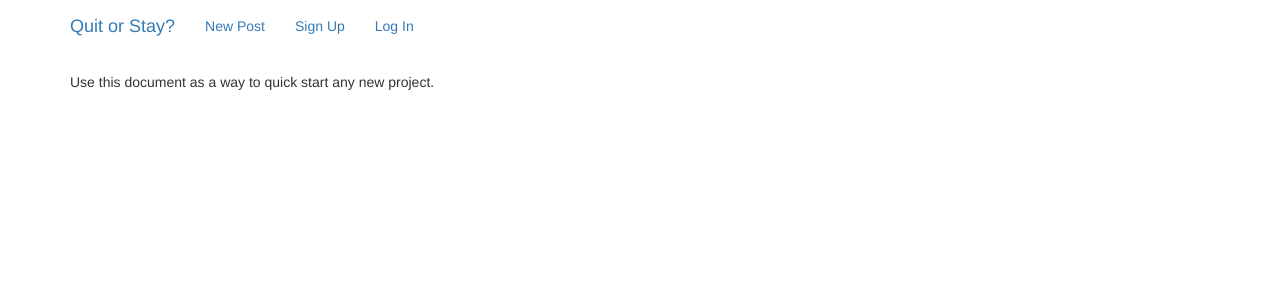
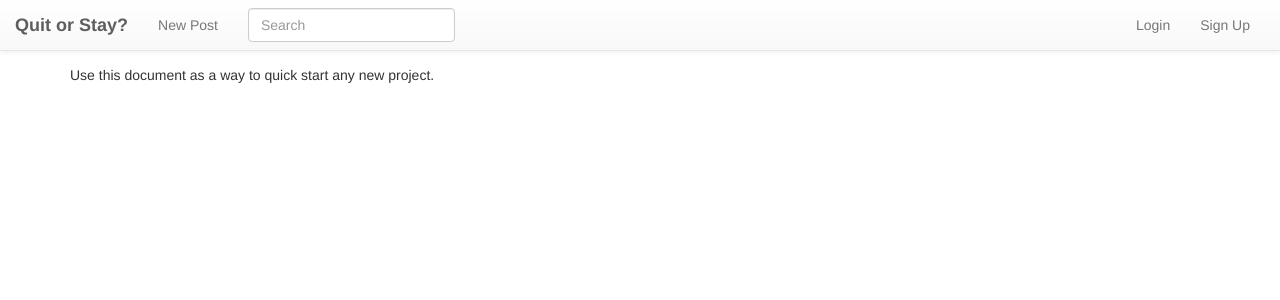
Before and after one commit to project-musashi/GTR, a Django app: page /home/ in a window 1280 px wide. Shown: the top 300 px of the page. Run offline with Django 3.2, Linux system fonts and the light colour scheme; parts of the project's set-up code (start-up, migrations or seed data) failed here and were passed over; some libraries are stand-ins or nearby versions.

Commit message:
Update Navbar

```diff
--- a/GTR/static/css/project.css
+++ b/GTR/static/css/project.css
@@ -32,3 +32,11 @@
   background-color: #f2dede;
   border-color: #eed3d7;
 }
+
+body {
+    padding-top: 65px;
+}
+
+.navbar-right {
+   padding-right: 30px;
+}
--- a/GTR/templates/base.html
+++ b/GTR/templates/base.html
@@ -33,24 +33,49 @@
   </head>
 
   <body>
-
-    <div class="header navbar">
-      <div class="container">
-        <a class="navbar-brand" href="/">Quit or Stay?</a>
+    <nav role="navigation" class="navbar navbar-default navbar-fixed-top">
+        <!-- Brand and toggle get grouped for better mobile display -->
+        <div class="navbar-header">
+            <button type="button" data-target="#navbarCollapse" data-toggle="collapse" class="navbar-toggle">
+                <span class="sr-only">Toggle navigation</span>
+                <span class="icon-bar"></span>
+                <span class="icon-bar"></span>
+                <span class="icon-bar"></span>
+            </button>
+            <a href="/" class="navbar-brand"><b>Quit or Stay?</b></a>
+        </div>
+        <!-- Collection of nav links, forms, and other content for toggling -->
+        <div id="navbarCollapse" class="collapse navbar-collapse">
             <ul class="nav navbar-nav">
-          <!--<li class="active"><a href="{% url 'home' %}">Home</a></li>-->
                 <li><a href="{% url 'forum:create' %}">New Post</a></li>
-
+                <!--
+                <li class="dropdown">
+                    <a data-toggle="dropdown" class="dropdown-toggle" href="#">Messages <b class="caret"></b></a>
+                    <ul role="menu" class="dropdown-menu">
+                        <li><a href="#">Inbox</a></li>
+                        <li><a href="#">Drafts</a></li>
+                        <li><a href="#">Sent Items</a></li>
+                        <li class="divider"></li>
+                        <li><a href="#">Trash</a></li>
+                    </ul>
+                </li> -->
+            </ul>
+            <form role="search" class="navbar-form navbar-left">
+                <div class="form-group">
+                    <input type="text" placeholder="Search" class="form-control">
+                </div>
+            </form>
+            <ul class="nav navbar-nav navbar-right">
                 {% if request.user.is_authenticated %}
                   <li><a href="{% url 'users:detail' request.user.username  %}">{% trans "My Profile" %}</a></li>
                   <li><a href="{% url 'account_logout' %}">{% trans "Logout" %}</a></li>
                 {% else %}
+                  <li><a href="{% url 'account_login' %}">{% trans "Login" %}</a></li>
                   <li><a href="{% url 'account_signup' %}">{% trans "Sign Up" %}</a></li>
-            <li><a href="{% url 'account_login' %}">{% trans "Log In" %}</a></li>
                 {% endif %}
             </ul>
         </div>
-    </div>
+    </nav>
 
     <div class="container">
 
```
Lines whose indentation alone changed are shown as unchanged.
